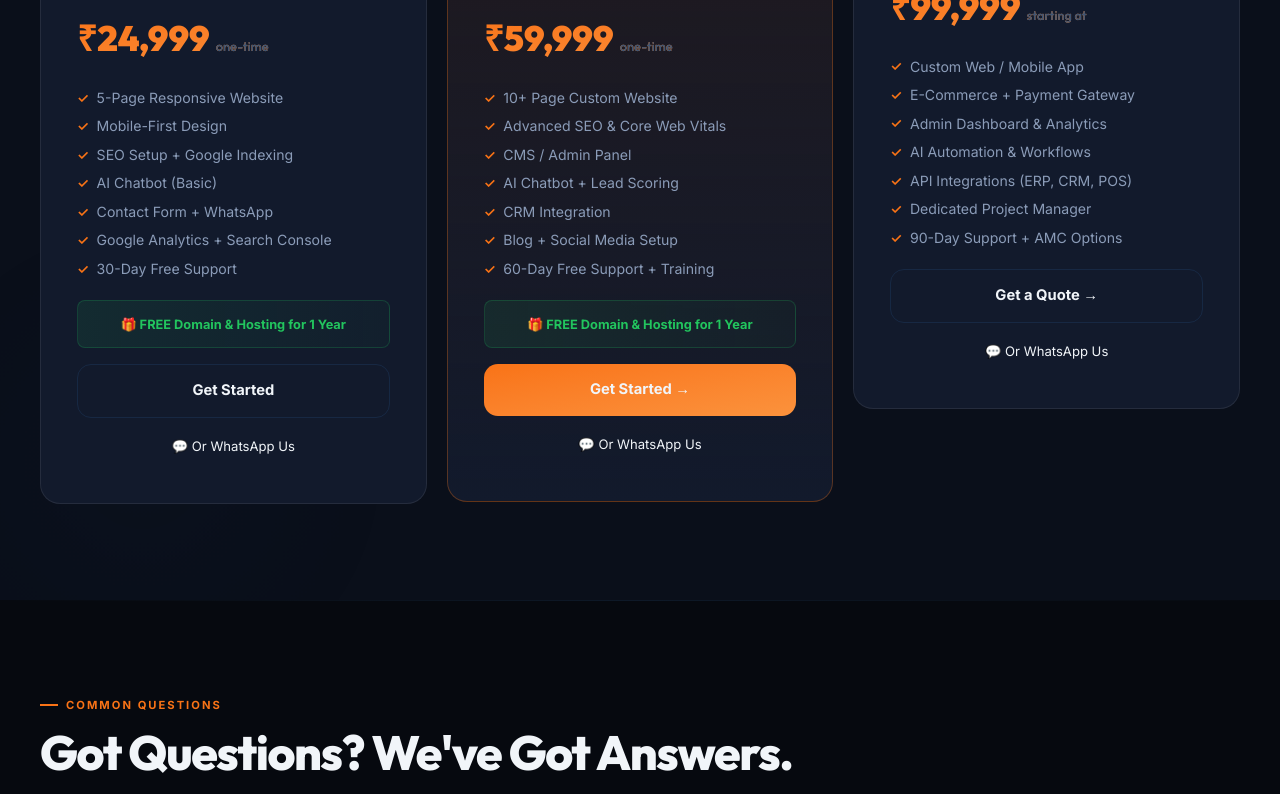
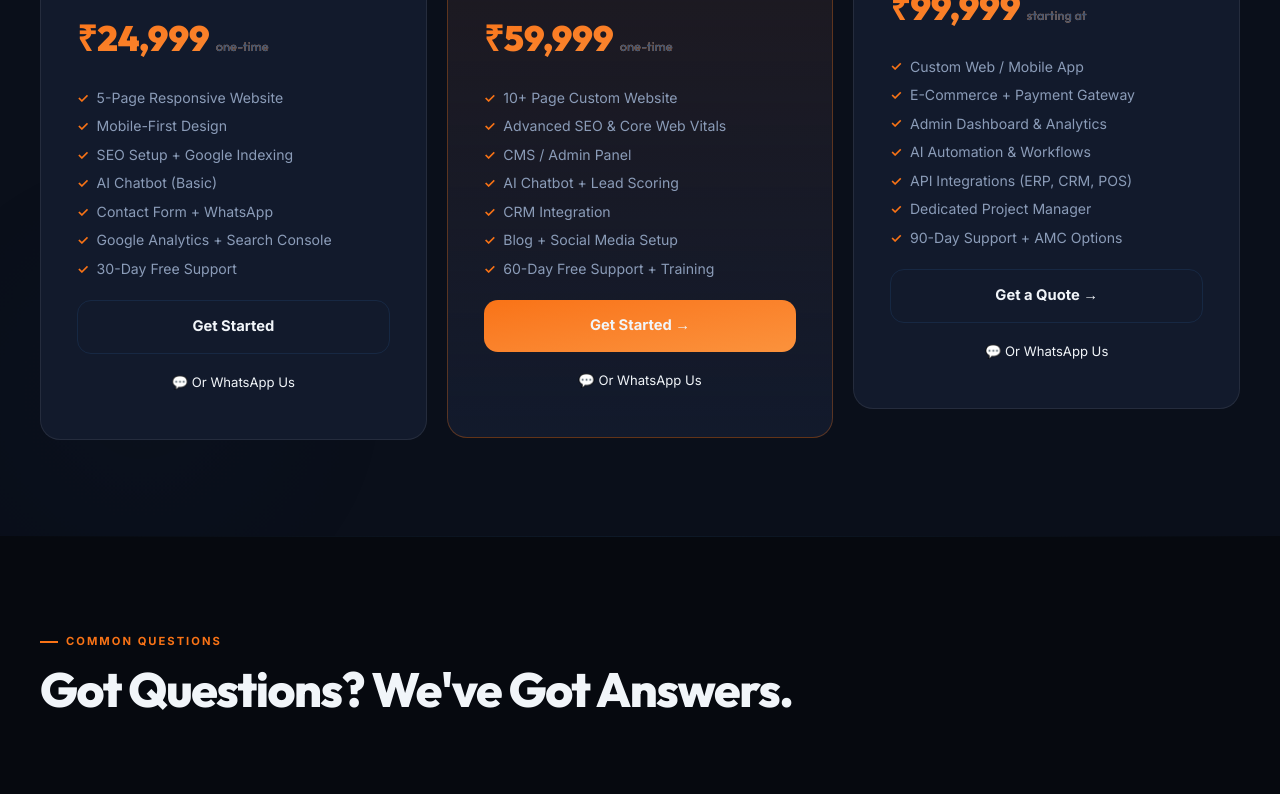
Before and after one commit to sandeshkumar/zedai, a Next.js app: page / in a window 1280 px wide. Shown: the part 5051-5845 px from the top of the page. Built offline with nearby package versions, Linux system fonts and the light colour scheme.

Commit message:
fix: remove free domain & hosting badge from pricing
Advertising free domain (₹500 value) cheapens a ₹25K-60K offering.
Hosting becomes a paid upsell discussed during sales.

Co-Authored-By: Claude Opus 4.6 (1M context) <noreply@anthropic.com>

```diff
--- a/components/sections/Pricing.tsx
+++ b/components/sections/Pricing.tsx
@@ -65,11 +65,6 @@ export function Pricing() {
                     </li>
                   ))}
                 </ul>
-                {tier.freeDomain && (
-                  <div className="my-4 py-2.5 px-3 rounded-sm bg-linear-to-r from-[rgba(34,197,94,0.1)] to-[rgba(34,197,94,0.03)] border border-[rgba(34,197,94,0.2)] text-center">
-                    <span className="text-success font-bold text-[0.8rem]">🎁 FREE Domain & Hosting for 1 Year</span>
-                  </div>
-                )}
                 <a
                   href="#contact"
                   className={`block w-full py-3.5 rounded-[var(--radius-md)] font-bold text-[0.92rem] text-center transition-all duration-250 ${
--- a/lib/constants.ts
+++ b/lib/constants.ts
@@ -515,7 +515,6 @@ export const PRICING_TIERS = [
     ],
     ctaLabel: "Get Started",
     ctaVariant: "outline" as const,
-    freeDomain: true,
   },
   {
     name: "Growth",
@@ -535,7 +534,6 @@ export const PRICING_TIERS = [
     ],
     ctaLabel: "Get Started →",
     ctaVariant: "fill" as const,
-    freeDomain: true,
   },
   {
     name: "Enterprise",
@@ -555,7 +553,6 @@ export const PRICING_TIERS = [
     ],
     ctaLabel: "Get a Quote →",
     ctaVariant: "outline" as const,
-    freeDomain: false,
   },
 ] as const;
 
```
